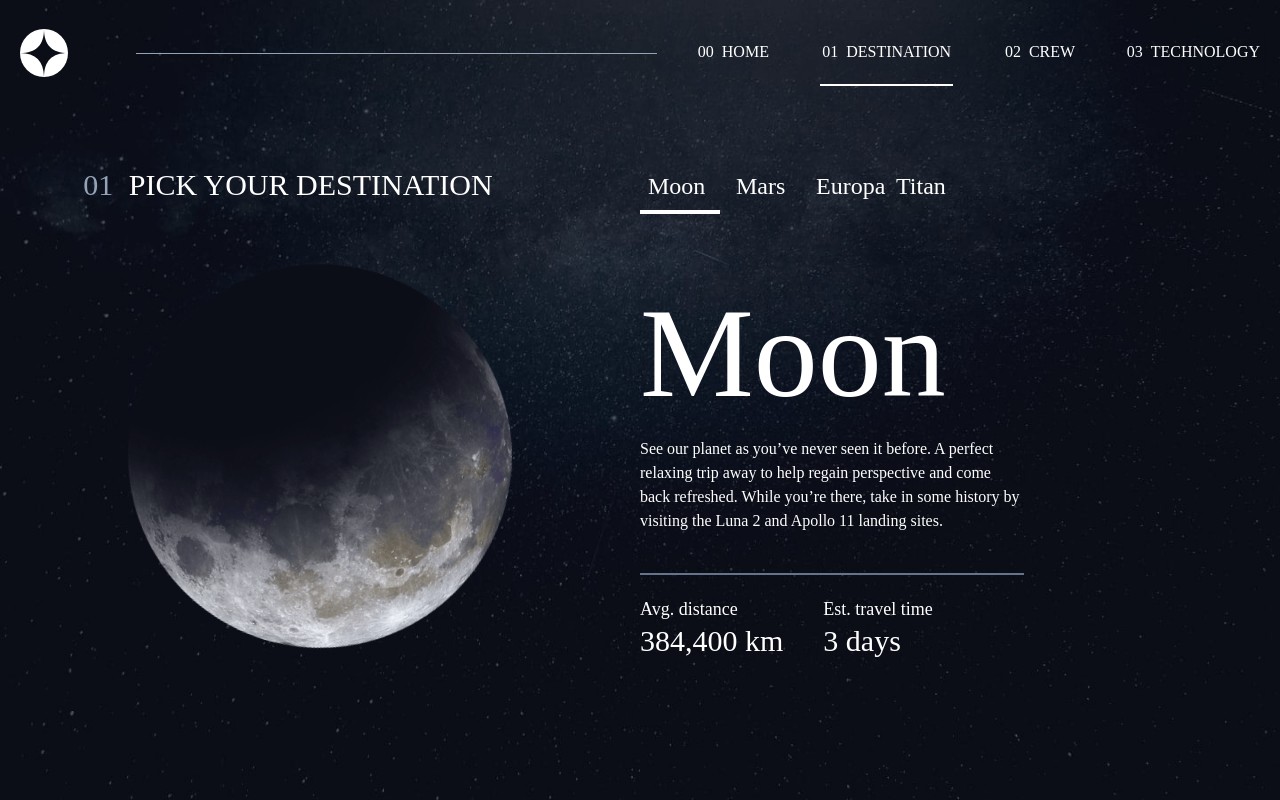
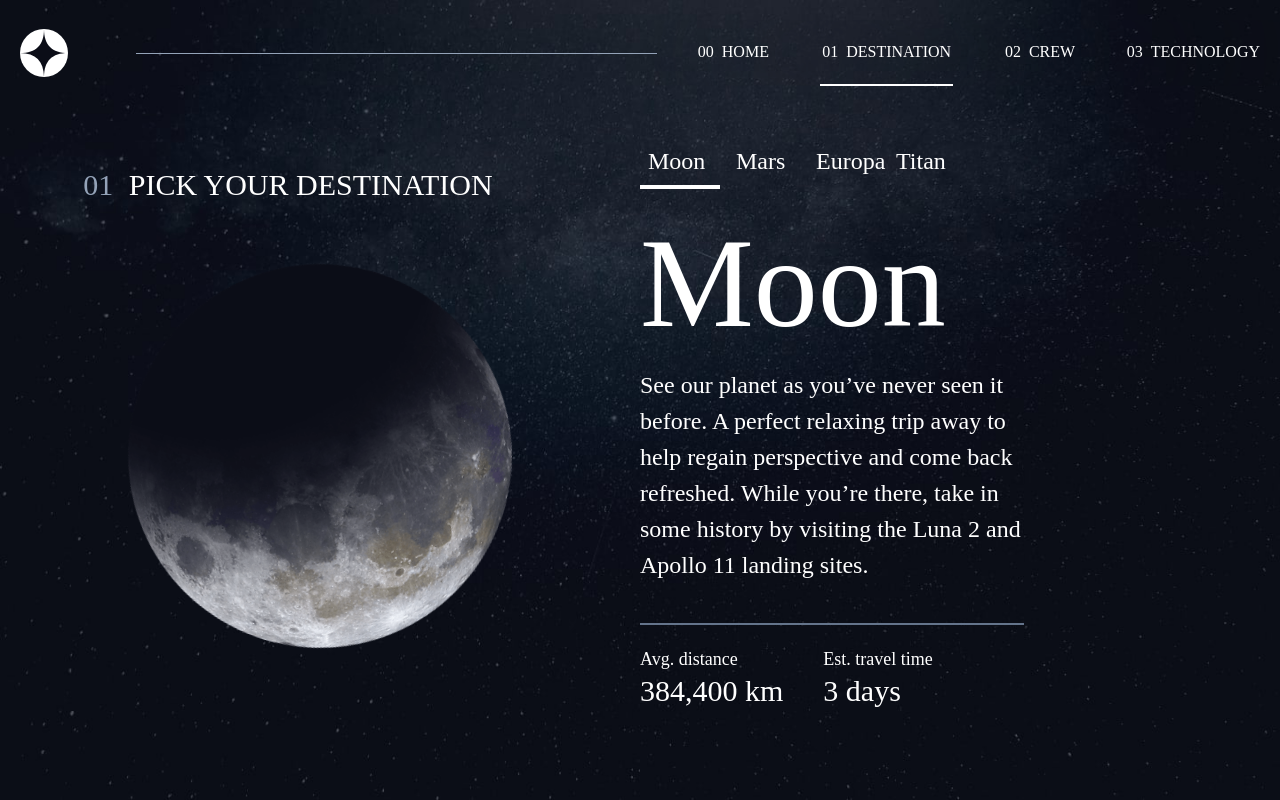
Before and after one commit to VDR-Crowley/space-tourism-website, a React (Vite) app: page /destination in a window 1280 px wide. Built offline with nearby package versions, Linux system fonts and the light colour scheme; a web font is replaced by a local one.

Commit message:
reajustando tamanho da fonts

```diff
--- a/src/pages/Destination/Destination.jsx
+++ b/src/pages/Destination/Destination.jsx
@@ -104,8 +104,10 @@ function Destination() {
           <div className="col-span-1 text-center lg:text-left lg:col-span-5 lg:max-w-sm">
             {destination && (
               <>
-                <p className="text-9xl font-light my-5">{destination.name}</p>
-                <p className="mt-5 max-w-lg m-auto px-2 lg:px-0 lg:m-0">
+                <p className="text-9xl font-light my-5 lg:mt-0">
+                  {destination.name}
+                </p>
+                <p className="mt-5 max-w-lg m-auto px-2 lg:px-0 lg:m-0 lg:text-[1.5rem]">
                   {destination.description}
                 </p>
                 <div
--- a/src/pages/Home.jsx
+++ b/src/pages/Home.jsx
@@ -46,7 +46,7 @@ function Home() {
             So, you want to travel to
           </p>
           <p className="text-[6rem] lg:text-[7rem] uppercase">Space</p>
-          <p className="px-4 lg:px-0">
+          <p className="px-4 lg:px-0 lg:text-2xl">
             Let’s face it; if you want to go to space, you might as well
             genuinely go to outer space and not hover kind of on the edge of it.
             Well sit back, and relax because we’ll give you a truly out of this
--- a/src/pages/Technology/Technology.jsx
+++ b/src/pages/Technology/Technology.jsx
@@ -105,15 +105,15 @@ function Technology() {
             </nav>
 
             {technology && (
-              <div className="col-span-6 mx-auto px-5 max-w-sm lg:px-0= lg:pt-20 text-center lg:text-left">
+              <div className="col-span-6 mx-auto px-5 max-w-sm lg:px-0 lg:pt-20 text-center lg:text-left">
                 <div className="uppercase">The Terminology...</div>
                 <h2 className="uppercase lg:text-2xl text-slate-400">
                   {technology.role}
                 </h2>
-                <p className="text-4xl lg:text-5xl mt-2 font-light">
+                <p className="uppercase text-4xl lg:text-5xl mt-2 font-light">
                   {technology.name}
                 </p>
-                <p className="text-lg mt-5">{technology.description}</p>
+                <p className="text-[1.2rem] mt-5">{technology.description}</p>
               </div>
             )}
           </div>
```
